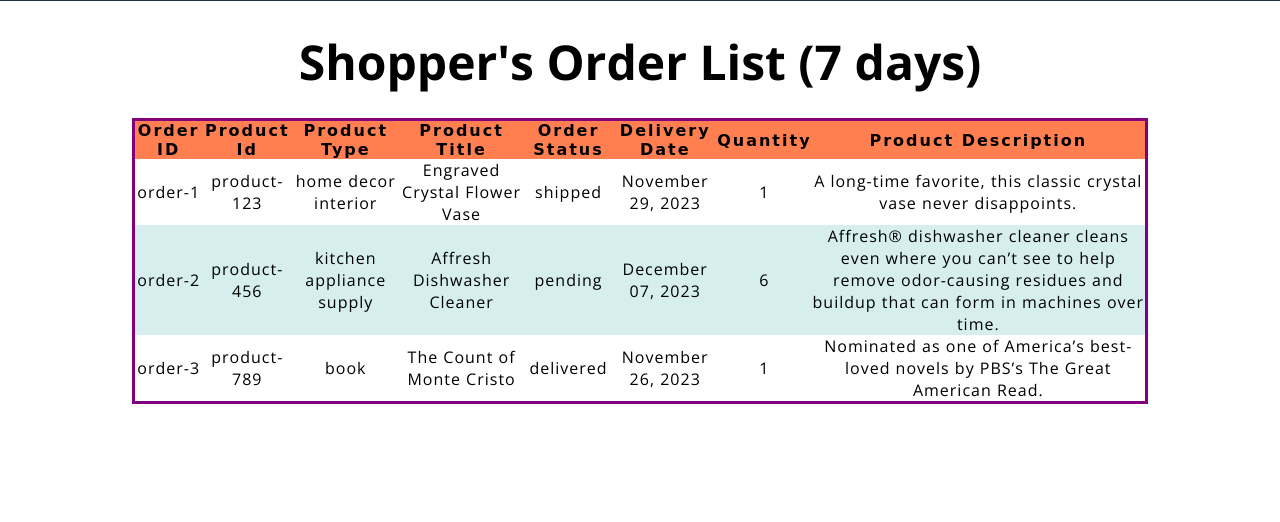
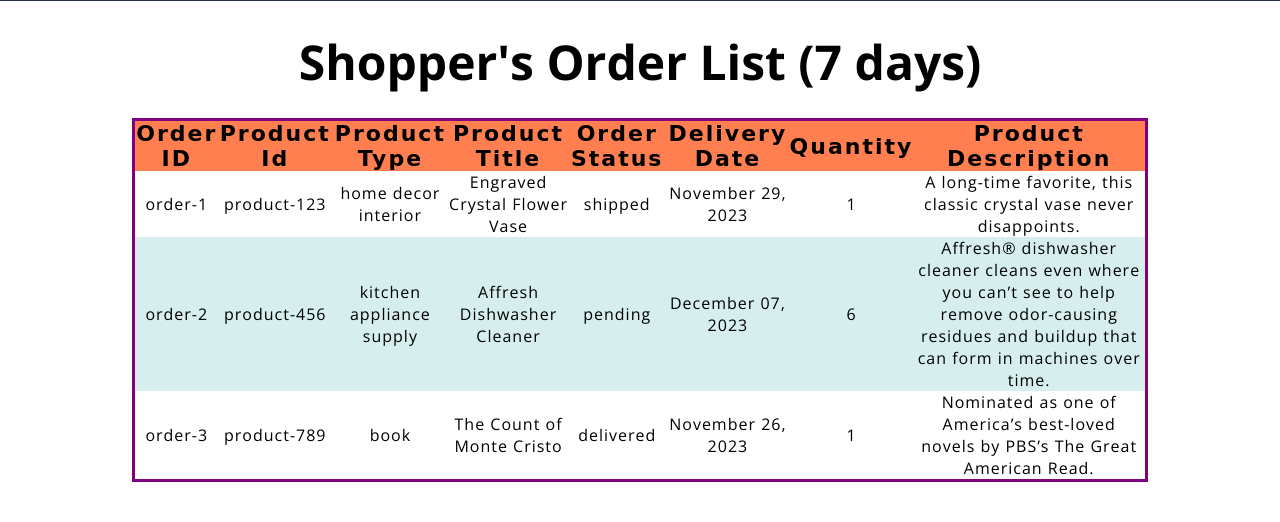
Before and after one commit to sonofsoil/shopping-support, a Django app: page /orders/ in a window 1280 px wide. Shown: the part 119-641 px from the top of the page. Run offline with Django 4.2, Linux system fonts and the light colour scheme; some libraries are stand-ins or nearby versions.

Commit message:
minor style change

```diff
--- a/support_app/static/support_app/app.css
+++ b/support_app/static/support_app/app.css
@@ -853,6 +853,7 @@ tfoot th {
 th {
   letter-spacing: 2px;
   background-color: coral;
+  font-size: 22px;
 }
 
 td {
```
